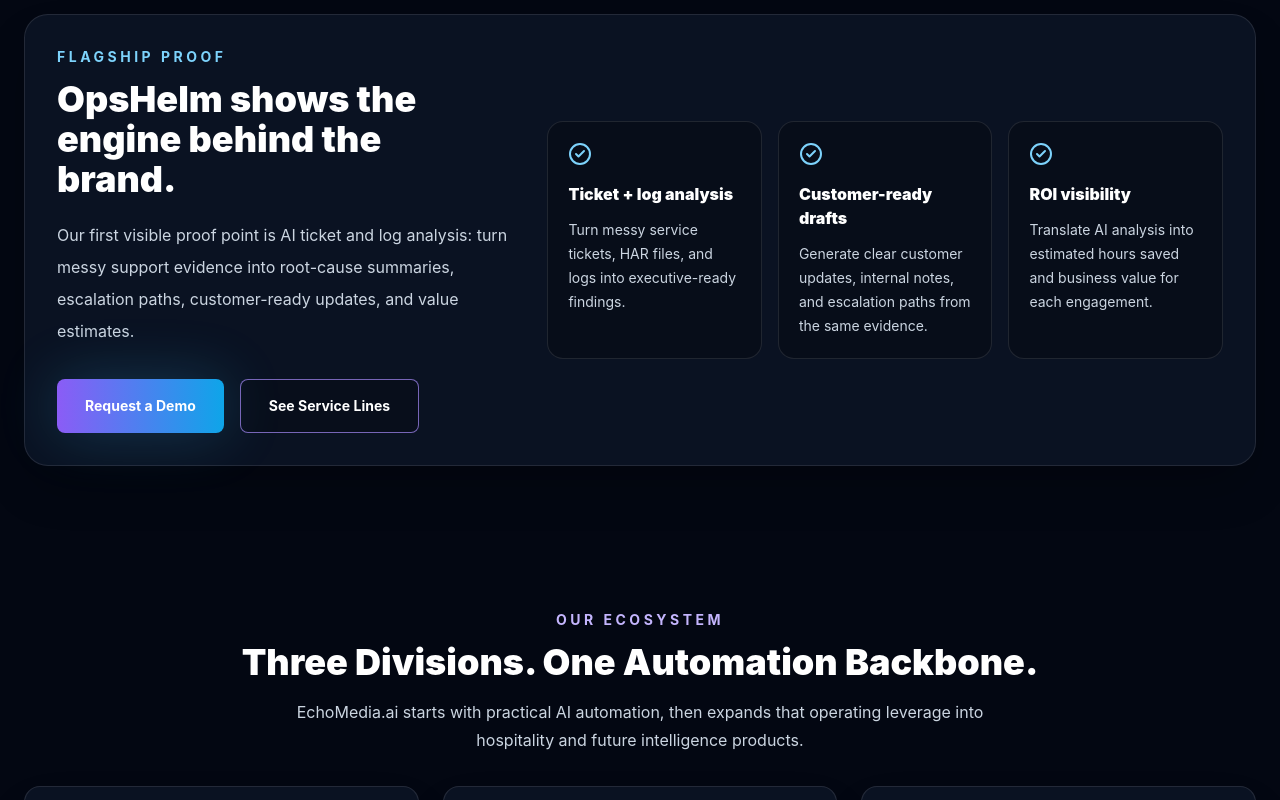
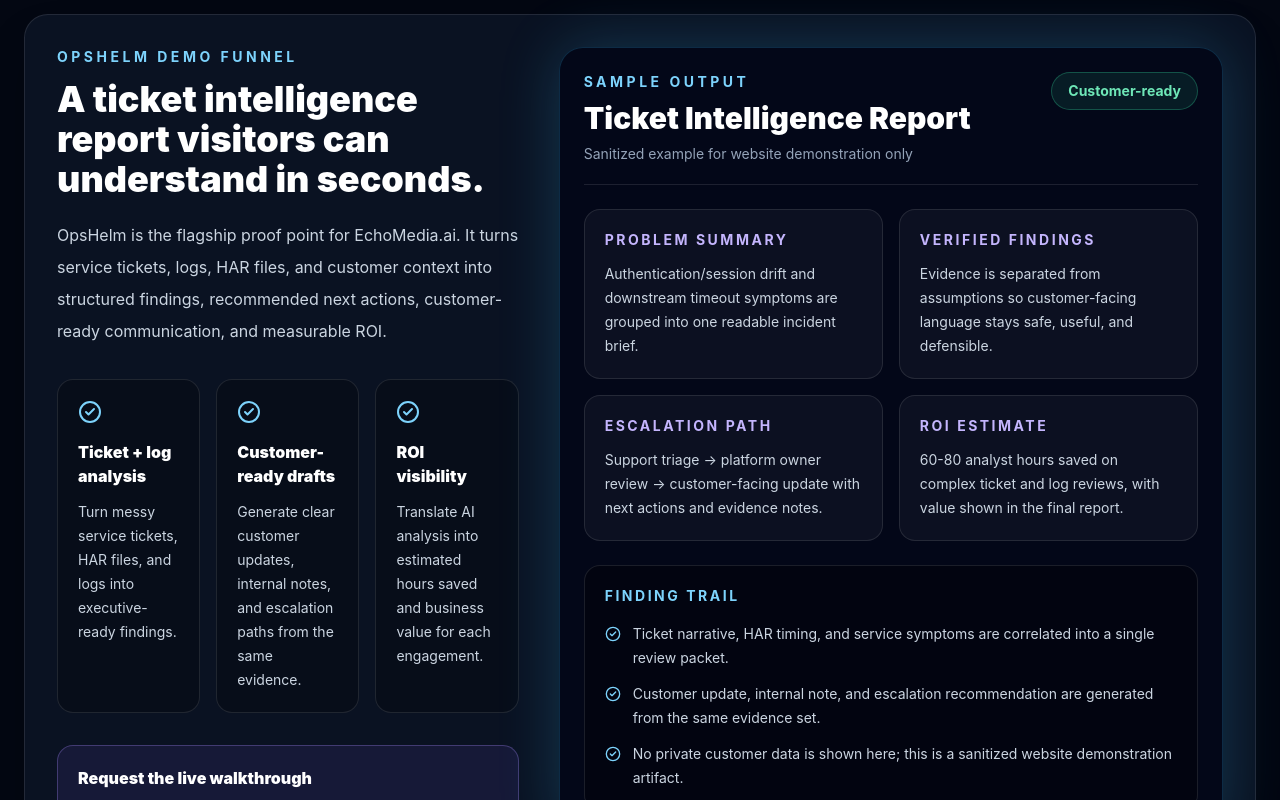
Before and after one commit to lajp2711/echomedia-website, a React (Vite) app: page / in a window 1280 px wide. Shown: the part 980-1780 px from the top of the page. Built offline with nearby package versions, Linux system fonts and the light colour scheme.

Commit message:
Add OpsHelm demo funnel

```diff
--- a/src/App.jsx
+++ b/src/App.jsx
@@ -22,6 +22,19 @@
   ["Ticket + log analysis", "Turn messy service tickets, HAR files, and logs into executive-ready findings."],
   ["Customer-ready drafts", "Generate clear customer updates, internal notes, and escalation paths from the same evidence."],
   ["ROI visibility", "Translate AI analysis into estimated hours saved and business value for each engagement."],
+];
+
+const opsHelmOutputs = [
+  ["Problem summary", "Authentication/session drift and downstream timeout symptoms are grouped into one readable incident brief."],
+  ["Verified findings", "Evidence is separated from assumptions so customer-facing language stays safe, useful, and defensible."],
+  ["Escalation path", "Support triage → platform owner review → customer-facing update with next actions and evidence notes."],
+  ["ROI estimate", "60-80 analyst hours saved on complex ticket and log reviews, with value shown in the final report."],
+];
+
+const sampleFindings = [
+  "Ticket narrative, HAR timing, and service symptoms are correlated into a single review packet.",
+  "Customer update, internal note, and escalation recommendation are generated from the same evidence set.",
+  "No private customer data is shown here; this is a sanitized website demonstration artifact.",
 ];
 
 const divisions = [
@@ -150,26 +163,64 @@
 
       <section id="proof" className="mx-auto max-w-7xl scroll-mt-24 px-6 py-16">
         <div className="rounded-3xl border border-white/10 bg-slate-900/70 p-8 shadow-2xl shadow-black/30">
-          <div className="grid gap-10 md:grid-cols-[0.8fr_1.2fr] md:items-center">
+          <div className="grid gap-10 lg:grid-cols-[0.82fr_1.18fr] lg:items-start">
             <div>
-              <p className="text-sm font-bold uppercase tracking-[0.25em] text-sky-300">Flagship Proof</p>
-              <h2 className="mt-3 text-4xl font-black">OpsHelm shows the engine behind the brand.</h2>
+              <p className="text-sm font-bold uppercase tracking-[0.25em] text-sky-300">OpsHelm Demo Funnel</p>
+              <h2 className="mt-3 text-4xl font-black">A ticket intelligence report visitors can understand in seconds.</h2>
               <p className="mt-5 leading-8 text-slate-300">
-                Our first visible proof point is AI ticket and log analysis: turn messy support evidence into root-cause summaries, escalation paths, customer-ready updates, and value estimates.
+                OpsHelm is the flagship proof point for EchoMedia.ai. It turns service tickets, logs, HAR files, and customer context into structured findings, recommended next actions, customer-ready communication, and measurable ROI.
               </p>
-              <div className="mt-8 flex flex-col gap-4 sm:flex-row">
-                <Button href="#contact">Request a Demo</Button>
-                <Button href="#services" variant="outline">See Service Lines</Button>
+              <div className="mt-8 grid gap-4 sm:grid-cols-3">
+                {proofPoints.map(([title, copy]) => (
+                  <article key={title} className="rounded-2xl border border-white/10 bg-black/25 p-5">
+                    <CheckCircle2 className="mb-4 h-6 w-6 text-sky-300" />
+                    <h3 className="font-black">{title}</h3>
+                    <p className="mt-3 text-sm leading-6 text-slate-300">{copy}</p>
+                  </article>
+                ))}
+              </div>
+              <div className="mt-8 rounded-2xl border border-violet-400/30 bg-violet-500/10 p-5">
+                <h3 className="font-black">Request the live walkthrough</h3>
+                <p className="mt-2 text-sm leading-6 text-slate-300">
+                  Send a workflow or sanitized ticket scenario, and EchoMedia.ai can show how OpsHelm would generate the report, customer email, escalation path, and value estimate.
+                </p>
+                <div className="mt-5 flex flex-col gap-3 sm:flex-row">
+                  <Button href="mailto:hello@echomedia.ai?subject=OpsHelm%20Demo%20Request&body=I%20would%20like%20to%20see%20an%20OpsHelm%20demo.%20Here%20is%20the%20workflow%20or%20ticket%20scenario%20I%20want%20to%20review%3A%0A%0A">Request Demo</Button>
+                  <Button href="#contact" variant="outline">Talk to EchoMedia.ai</Button>
+                </div>
               </div>
             </div>
-            <div className="grid gap-4 md:grid-cols-3">
-              {proofPoints.map(([title, copy]) => (
-                <article key={title} className="rounded-2xl border border-white/10 bg-black/25 p-5">
-                  <CheckCircle2 className="mb-4 h-6 w-6 text-sky-300" />
-                  <h3 className="font-black">{title}</h3>
-                  <p className="mt-3 text-sm leading-6 text-slate-300">{copy}</p>
-                </article>
-              ))}
+
+            <div className="rounded-3xl border border-sky-400/20 bg-[#020617]/80 p-6 shadow-glow">
+              <div className="flex flex-col justify-between gap-4 border-b border-white/10 pb-5 sm:flex-row sm:items-start">
+                <div>
+                  <p className="text-sm font-bold uppercase tracking-[0.25em] text-sky-300">Sample Output</p>
+                  <h3 className="mt-2 text-3xl font-black">Ticket Intelligence Report</h3>
+                  <p className="mt-2 text-sm text-slate-400">Sanitized example for website demonstration only</p>
+                </div>
+                <div className="rounded-full border border-emerald-400/30 bg-emerald-400/10 px-4 py-2 text-sm font-bold text-emerald-300">
+                  Customer-ready
+                </div>
+              </div>
+              <div className="mt-6 grid gap-4 sm:grid-cols-2">
+                {opsHelmOutputs.map(([title, copy]) => (
+                  <article key={title} className="rounded-2xl border border-white/10 bg-white/[0.04] p-5">
+                    <p className="text-sm font-bold uppercase tracking-[0.18em] text-violet-300">{title}</p>
+                    <p className="mt-3 text-sm leading-6 text-slate-300">{copy}</p>
+                  </article>
+                ))}
+              </div>
+              <div className="mt-6 rounded-2xl border border-white/10 bg-black/30 p-5">
+                <p className="text-sm font-bold uppercase tracking-[0.18em] text-sky-300">Finding trail</p>
+                <ul className="mt-4 space-y-3 text-sm leading-6 text-slate-300">
+                  {sampleFindings.map((finding) => (
+                    <li key={finding} className="flex gap-3">
+                      <CheckCircle2 className="mt-1 h-4 w-4 shrink-0 text-sky-300" />
+                      <span>{finding}</span>
+                    </li>
+                  ))}
+                </ul>
+              </div>
             </div>
           </div>
         </div>
```
